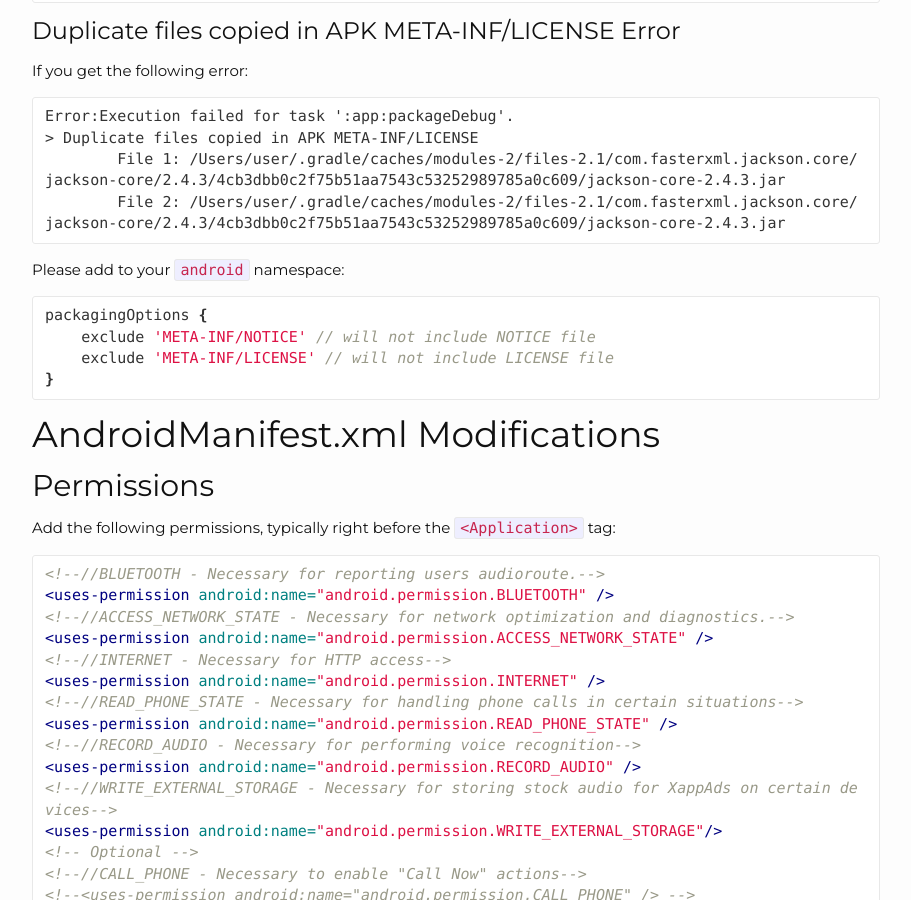
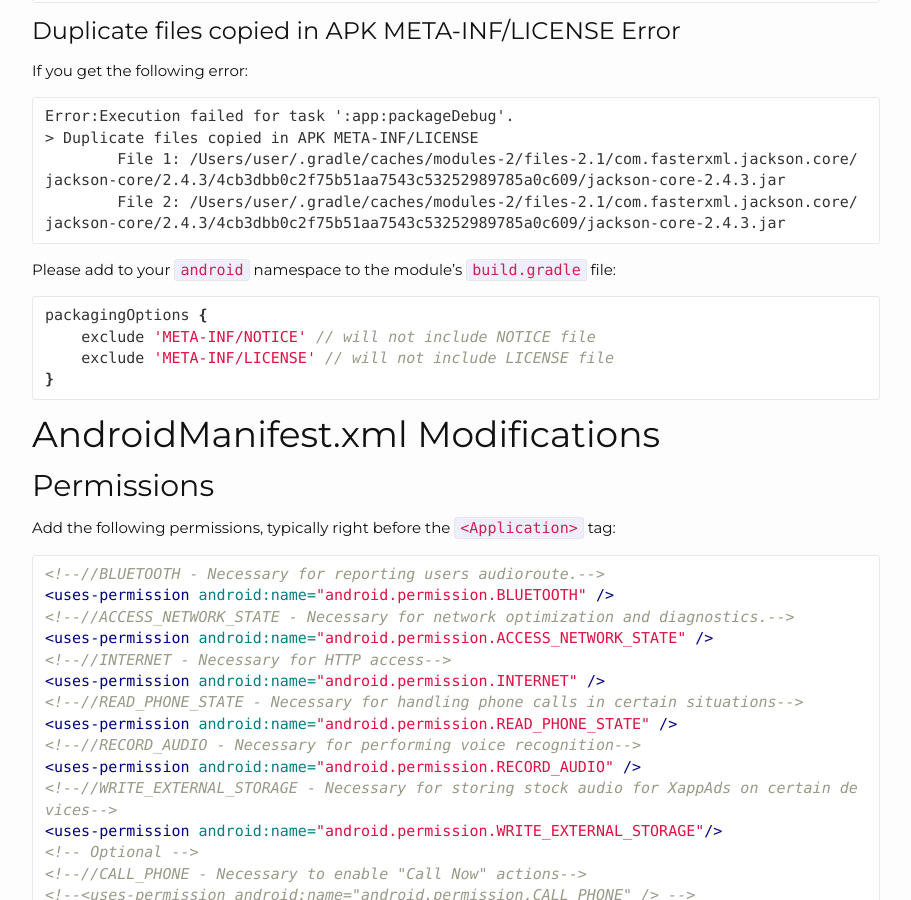
Before and after one commit to chrsdietz/Documentation, a Jekyll site: the page built from _android/quick-start.markdown, in a window 1280 px wide and 900 px high, scrolled down 678 px. Shown: the whole window, without its empty margins (38-949 px from the left). Built offline with Jekyll 4.4.1, drawn with Linux system fonts in a browser that asks for light colours; nearby versions of some CDN libraries; library files that are not in the unit come from our copies; Markdown is read by kramdown in place of the engine named in the settings; comment, search, counter and statistics services are not loaded.

Commit message:
Specifying the location of the `android` namespace

````diff
--- a/_android/quick-start.markdown
+++ b/_android/quick-start.markdown
@@ -37,7 +37,7 @@ Error:Execution failed for task ':app:packageDebug'.
   	File 2: /Users/user/.gradle/caches/modules-2/files-2.1/com.fasterxml.jackson.core/jackson-core/2.4.3/4cb3dbb0c2f75b51aa7543c53252989785a0c609/jackson-core-2.4.3.jar
 ```
 
-Please add to your `android` namespace:
+Please add to your `android` namespace to the module's `build.gradle` file:
 
 ```groovy
 packagingOptions {
````
